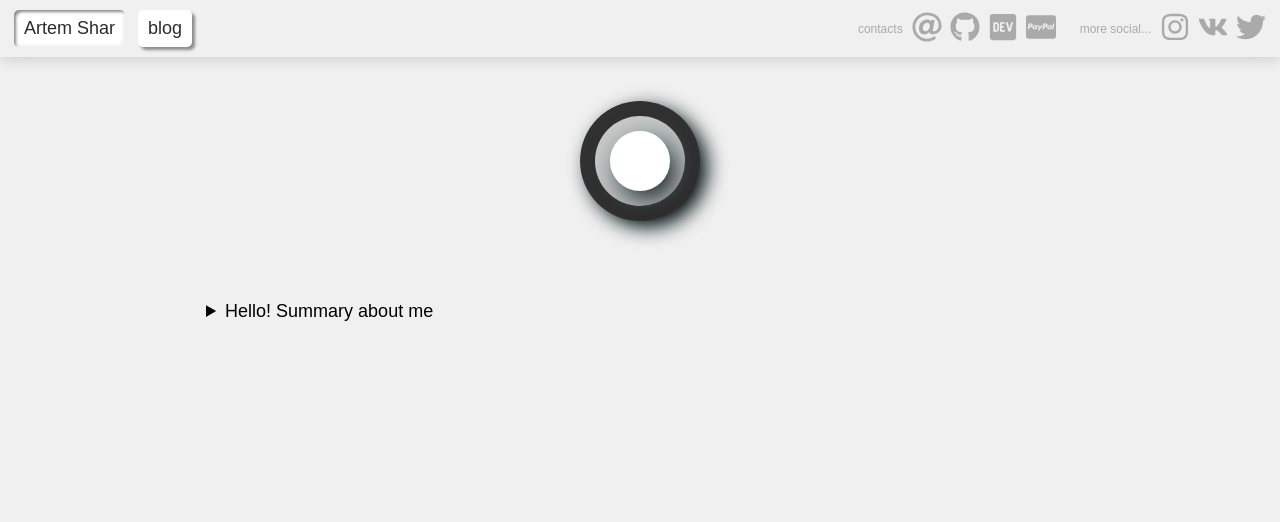
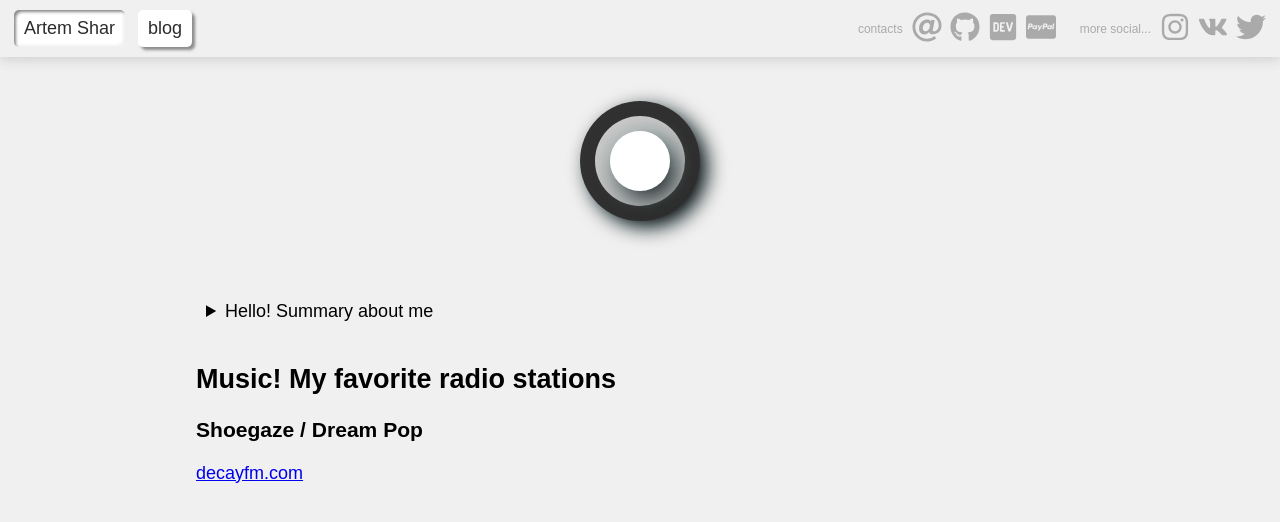
Before and after one commit to artemshar/artemshar.github.io, a plain HTML site: page index.html in a window 1280 px wide. Drawn offline with Linux system fonts and the light colour scheme.

Commit message:
started the rubric: music

```diff
--- a/index.html
+++ b/index.html
@@ -92,6 +92,15 @@
         I'm Web & Front-end developer, who helps create nice, clear and stable interfaces
       </details>
 
+      <div class="music">
+        <h2>Music! My favorite radio stations</h2>
+        <h3>Shoegaze / Dream Pop</h3>
+        <ul>
+          <li>
+            <a href="https://decayfm.com/">decayfm.com</a>
+          </li>
+        </ul>
+      </div>
     </main>
 
   </div>
```
